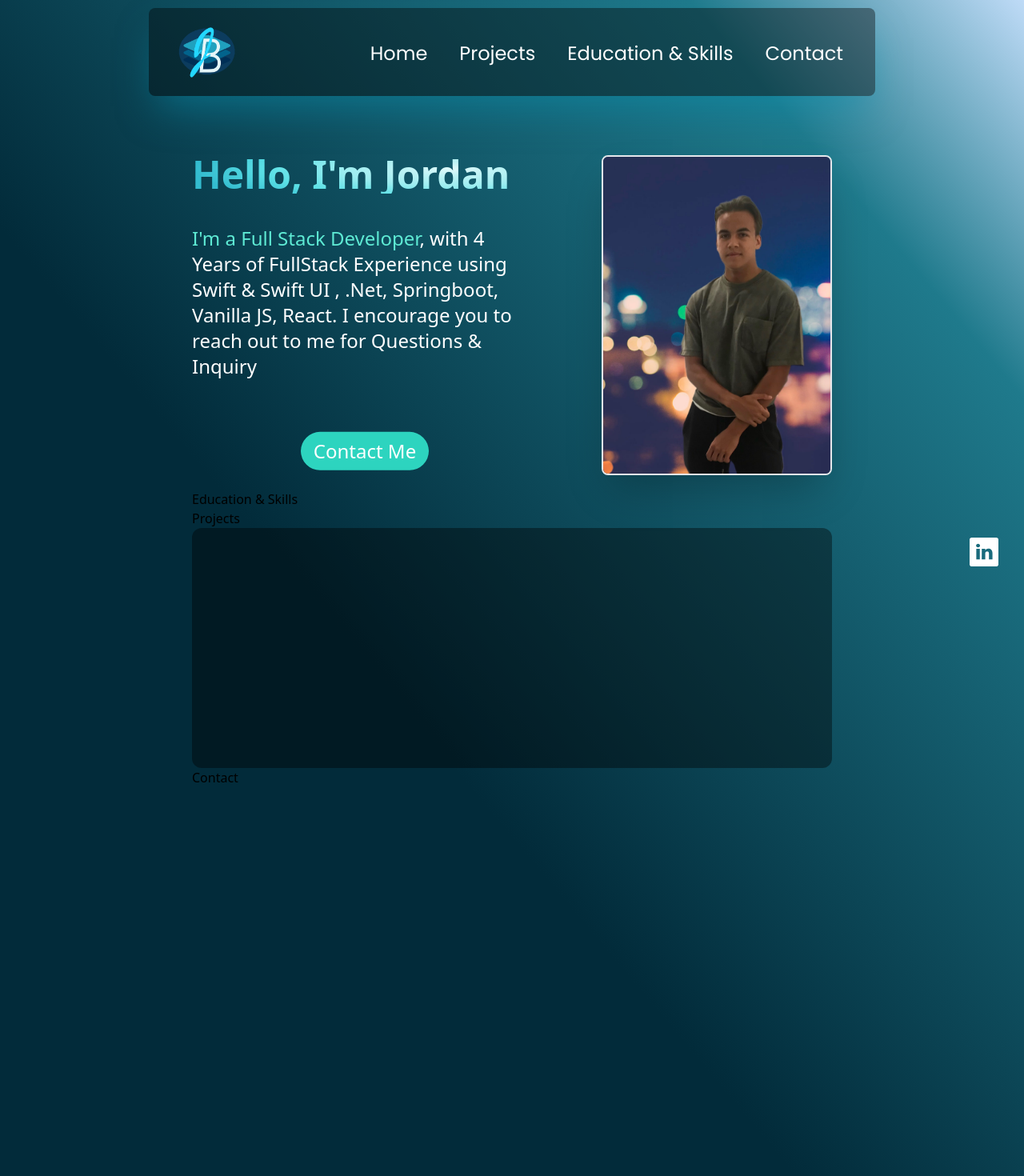
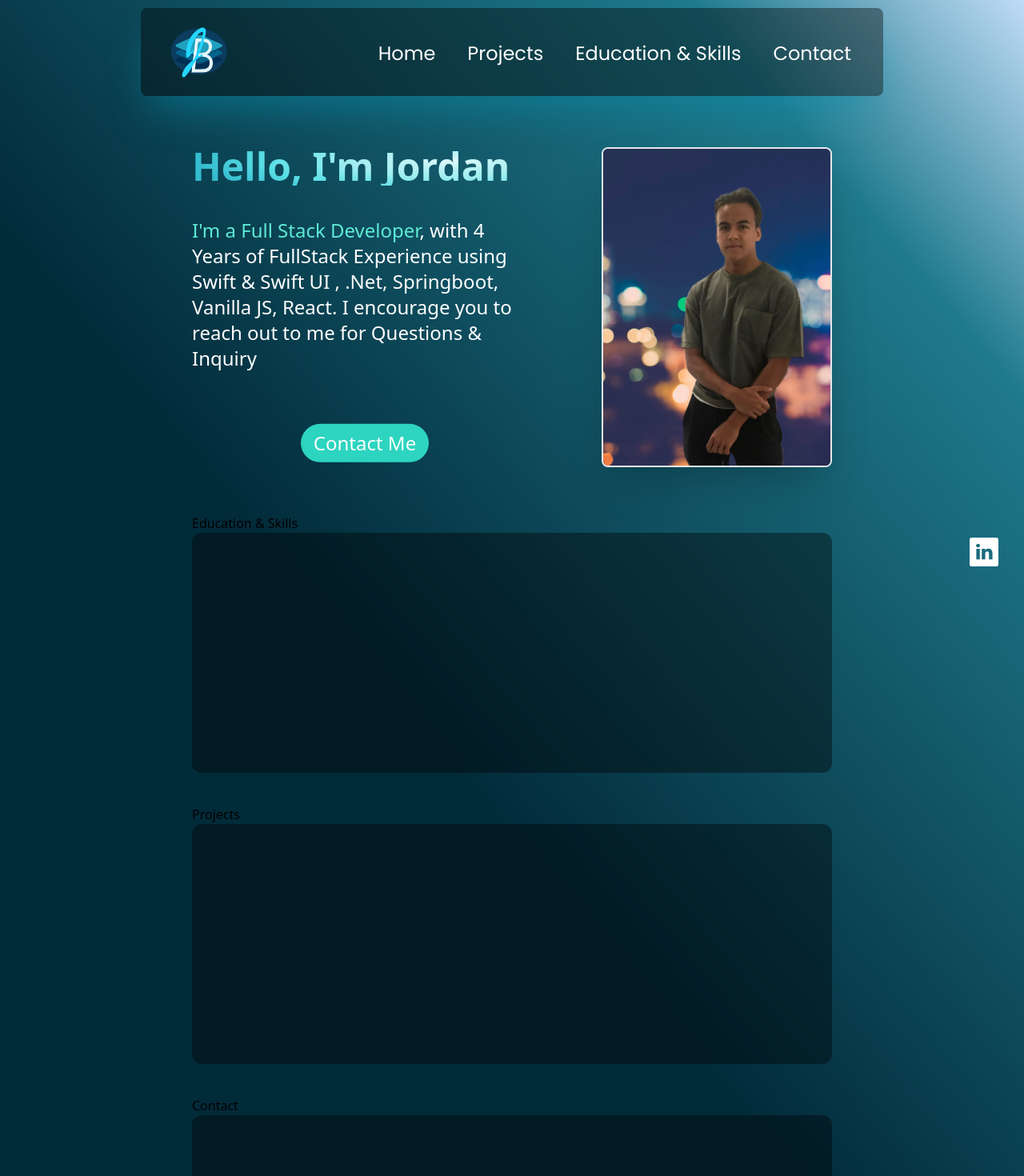
Before and after one commit to JordanBhar/DeveloperPortfolio, a React (Vite) app in the folder DevPortfolioWebsite/: page / in a window 1280 px wide. Shown: the top 1470 px of the page at 80% size. Built offline with nearby package versions, Linux system fonts and the light colour scheme; the HTML template or start-up script is replaced by a standard one.

Commit message:
Added fixed Navigation bar and worked on again more responsive UI

```diff
--- a/DevPortfolioWebsite/package.json
+++ b/DevPortfolioWebsite/package.json
@@ -14,6 +14,7 @@
     "react-dom": "^18.2.0",
     "react-router": "^6.14.2",
     "react-router-dom": "^5.2.0",
+    "react-scroll": "^1.8.9",
     "sass-loader": "7.1.0"
   },
   "devDependencies": {
--- a/DevPortfolioWebsite/src/App.jsx
+++ b/DevPortfolioWebsite/src/App.jsx
@@ -5,24 +5,21 @@ import { BrowserRouter as Router, Route, Link } from "react-router-dom";
 import { Home, Education, Projects, Contact } from "./pages";
 
 const App = () => {
+  const homeRef = useRef(null);
   const educationRef = useRef(null);
   const projectsRef = useRef(null);
   const contactRef = useRef(null);
-
-  const scrollToRef = (ref) => {
-    window.scrollTo({
-      top: ref.current.offsetTop,
-      behavior: "smooth",
-    });
-  };
 
   return (
     <Router>
       <div className="bg-primary-gradient overflow-hidden">
         <div className={`w-full overflow-hidden h-[3000px] ${styles.flexStart}`}>
-          <div className="mx-auto"> {/* Center the Navbar */}
+          <div className="mx-auto space-y-10"> {/* Center the Navbar */}
             <Navbar />
+
+            <div ref={homeRef} id="Home">
             <Home/>
+            </div>
             <div ref={educationRef} id="Education">
               <Education />
             </div>
--- a/DevPortfolioWebsite/src/components/Navbar.jsx
+++ b/DevPortfolioWebsite/src/components/Navbar.jsx
@@ -1,63 +1,114 @@
-import React, { useState } from "react";
+import React, { useState, useEffect } from "react";
 import { close, logo, menu } from "../assets";
 import { NavLink } from "react-router-dom";
 import { navLinks } from "../constants";
+import { Link as ScrollLink, animateScroll as scroll } from "react-scroll";
 
-const Navbar = ({ scrollToRef, educationRef, projectsRef, contactRef }) => {
+const Navbar = ({ educationRef, projectsRef, contactRef }) => {
   const [toggle, setToggle] = useState(false);
-
+  const [isFixed, setIsFixed] = useState(false);
   // Function to close the menu
   const closeMenu = () => {
     setToggle(false);
   };
 
+  const handleScroll = () => {
+    if (window.scrollY > 0) {
+      setIsFixed(true);
+    } else {
+      setIsFixed(false);
+    }
+  };
+
+  // Attach scroll event listener
+  useEffect(() => {
+    window.addEventListener("scroll", handleScroll);
+    return () => {
+      window.removeEventListener("scroll", handleScroll);
+    };
+  }, []);
+
+  // Apply the 'fixed-nav' class conditionally
+  const navClass = isFixed ? 'fixed right-0 left-0 top-0 transition ease-in-out delay-150 bg-black ' : 'bg-acrylic rounded-lg shadow-2xl shadow-cyan-600/50 mt-[10px]';
+
   return (
-    <nav className="flex items center">
-      <div className="bg-acrylic m-[10px] h-[110px] w-full flex justify-between  rounded-lg shadow-2xl shadow-cyan-600/50">
-
+    <nav className={`${navClass}`}>
+      <div className=" h-[110px] w-full flex justify-between  ">
         {/* Big Logo Here */}
         <div className="justify-start flex items-center">
-          <img src={logo} className="h-[125px] w-[125px] xs:scale-75 p-[15px] ml-[10px]" alt="Logo"/>
+          <img
+            src={logo}
+            className="h-[125px] w-[125px] xs:scale-75 p-[15px] ml-[10px]"
+            alt="Logo"
+          />
         </div>
 
         {/* Navigation Links Here */}
         <ul className="list-none md:flex hidden justify-end items-center flex-1">
           {navLinks.map((nav) => (
-            <li key={nav.id} className="font-poppins text-white font-normal cursor-pointer text-[30px] mr-10">
-              <a
-                href={`#${nav.id}`} // Use "#" and the reference ID as the href
+            <li
+              key={nav.id}
+              className="font-poppins text-white font-normal cursor-pointer text-[30px] mr-10"
+            >
+              <ScrollLink
+                to={nav.id}
+                spy={true}
+                smooth={true}
+                duration={500}
                 className={`transition duration-700 ease-in-out hover:text-teal-300 hover:border-b-2 text-xl border-teal-300`}
                 onClick={() => {
-                  scrollToRef(nav.id === "education" ? educationRef : nav.id === "projects" ? projectsRef : contactRef);
                   closeMenu();
                 }}
               >
                 {nav.title}
-              </a>
+              </ScrollLink>
             </li>
           ))}
         </ul>
 
         {/* Supports for Smaller Devices */}
         <div className="md:hidden flex justify-end items-center">
-          <img src={toggle ? close : menu} alt="Mobile Menu" className="w-[28px] h-[38px] object-contain mr-6" onClick={() => setToggle((prev) => !prev)}/>
-          <div className={`${toggle ? "flex" : "hidden"}  p-6 absolute top-28 md:right-10 min-w-[300px] p:min-w-[250px]  bg-acrylic rounded-xl sidebar justify-end mt-[10px]`}>
+          <img
+            src={toggle ? close : menu}
+            alt="Mobile Menu"
+            className="w-[28px] h-[38px] object-contain mr-6"
+            onClick={() => setToggle((prev) => !prev)}
+          />
+          <div
+            className={`${
+              toggle ? "flex" : "hidden"
+            }  p-6 absolute top-28 md:right-10 min-w-[300px] p:min-w-[250px]  bg-acrylic rounded-xl sidebar justify-end mt-[10px]`}
+          >
             <ul className={`list-none flex flex-col items-end`}>
               {navLinks.map((nav, index) => (
-                <li key={nav.id} className={`font-poppins text-white text-[16px] ${index === navLinks.length ? "mr-0" : "mb-4"}`} onClick={() => scrollToRef(nav.id === "education" ? educationRef : nav.id === "projects" ? projectsRef : contactRef)}>
-                  <a
-                    href={`#${nav.id}`} // Use "#" and the reference ID as the href
+                <li
+                  key={nav.id}
+                  className={`font-poppins text-white text-[16px] ${
+                    index === navLinks.length ? "mr-0" : "mb-4"
+                  }`}
+                  onClick={() => {
+                    scroll.scrollTo(nav.id, {
+                      smooth: true,
+                      duration: 500,
+                    });
+                    closeMenu();
+                  }}
+                >
+                  <ScrollLink
+                    to={nav.id}
+                    spy={true}
+                    smooth={true}
+                    duration={500}
                     className={`transition duration-700 ease-in-out hover:text-teal-300 hover:border-b-2 text-[20px] border-teal-300`}
                     onClick={closeMenu}
                   >
                     {nav.title}
-                  </a>
+                  </ScrollLink>
                 </li>
               ))}
             </ul>
           </div>
         </div>
-
       </div>
     </nav>
   );
--- a/DevPortfolioWebsite/src/index.css
+++ b/DevPortfolioWebsite/src/index.css
@@ -49,6 +49,8 @@
   -webkit-animation: slide-top 0.5s cubic-bezier(0.25, 0.46, 0.45, 0.94) both;
   animation: slide-top 0.5s cubic-bezier(0.25, 0.46, 0.45, 0.94) both;
 }
+
+
 
 @keyframes floating {
   0%{
--- a/DevPortfolioWebsite/src/pages/Contact.jsx
+++ b/DevPortfolioWebsite/src/pages/Contact.jsx
@@ -4,7 +4,14 @@ import styles from "../style";
 export const Contact = () => {
   return (
     <div className={`${styles.paddingX} ${styles.flexCenter} `}>
-      <div className={`${styles.boxWidth}`}>Contact</div>
+      <div className={`${styles.boxWidth}`}>
+
+        Contact
+        <div className="bg-acrylic h-[100px] rounded-xl">
+
+        </div>
+
+      </div>
     </div>
   );
 };
--- a/DevPortfolioWebsite/src/pages/Education.jsx
+++ b/DevPortfolioWebsite/src/pages/Education.jsx
@@ -9,6 +9,9 @@ export const Education = () => {
 
         Education & Skills
 
+        <div className="bg-acrylic h-[300px] rounded-xl">
+
+        </div>
 
       </div>
     </div>
--- a/DevPortfolioWebsite/src/style.js
+++ b/DevPortfolioWebsite/src/style.js
@@ -1,5 +1,5 @@
 const styles = {
-   boxWidth: "xl:w-[1800px] lg:w-[1200px] md:w-[800px] sm:w-[560px] ss:w-[320px] xs:w-[280px] p:w-[220px] w-full self-center mx-auto",
+   boxWidth: "xl:w-[1800px] lg:w-[1200px] md:w-[800px] sm:w-[560px] ss:w-[360px] xs:w-[280px] p:w-[220px] w-full self-center mx-auto",
 
 
     heading2: "font-poppins font-semibold xs:text-[48px] text-[40px] text-white xs:leading-[76.8px] leading-[66.8px] w-full",
```
Also changed, not shown: 2 other files (tests, documents, lock files or other folders).
